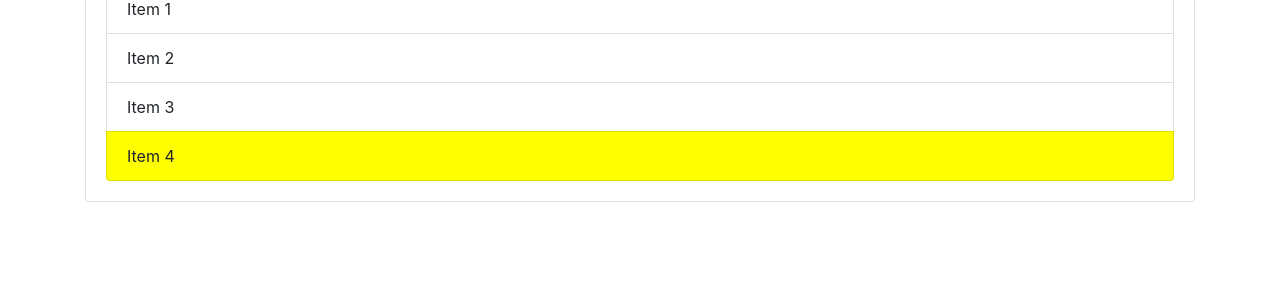
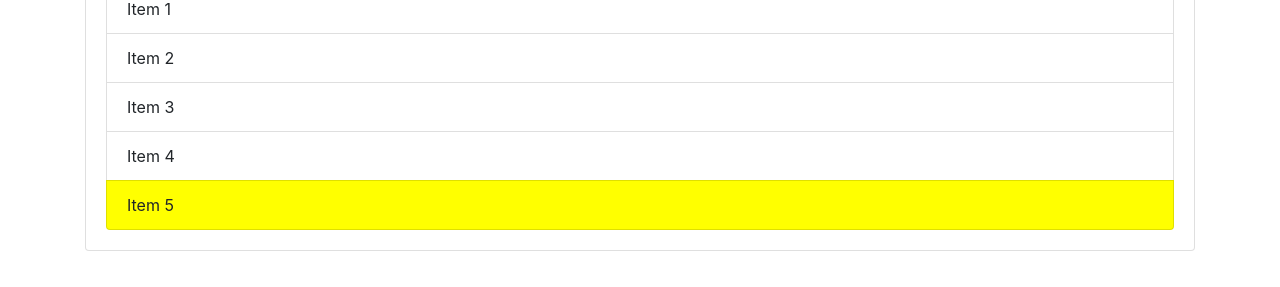
Before and after one commit to mohitx1/DOM-1-7, a plain HTML site: page index.html in a window 1280 px wide. Shown: the part 317-604 px from the top of the page. Drawn offline with nearby package versions, Linux system fonts and the light colour scheme.

Commit message:
added 5th element

```diff
--- a/index.html
+++ b/index.html
@@ -26,7 +26,7 @@
       <li class="list-group-item">Item 2</li>
       <li class="list-group-item">Item 3</li>
       <li class="list-group-item">Item 4</li>
-      <!-- <li>Item 5</li> -->
+      <li>Item 5</li>
     </ul>
    </div>
   </div>
@@ -123,6 +123,7 @@
     // console.log(itemList.children) //it doesn't consider entre as text
     // itemList.children[2].style.color="lime"
     itemList.lastElementChild.style.background="yellow"
+    itemList.lastElementChild.classList.add('list-group-item');
     // itemList.firstElementChild.textContent='changed using textcontent'
 
   //here firstchild is enter and first element child is item1
```
